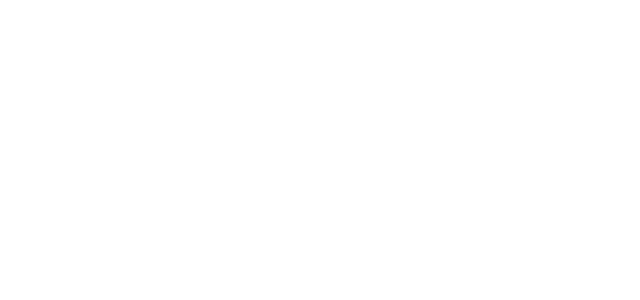
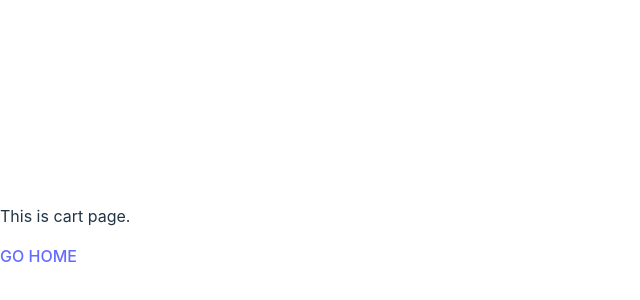
Before and after one commit to Lazaro995/project-film, a React (Vite) app: page /profile in a window 1280 px wide. Before the commit this address had no page. Shown: the part 172-472 px from the top of the page, without its empty margins (0-640 px from the left). Built offline with nearby package versions, Linux system fonts and the light colour scheme; what @nextui-org/react would draw is missing.

Commit message:
Homework

```diff
--- a/src/components/counter/ImgGrill/index.tsx
+++ b/src/components/counter/ImgGrill/index.tsx
@@ -1,7 +1,7 @@
 import { Grid, Image } from "@nextui-org/react"
 import { CAROUSEL_CONTENT } from "./constant"
 import { FC } from "react"
-import { IContent } from "../../CarouselHome/interfaces"
+import { IContent } from "../../carouselHome/interfaces"
 import { ContentProps } from "./interfaces"
 export const ImgGrill:FC<ContentProps> = ({content}) => {
     return (
--- a/src/components/counter/ImgGrill/interfaces.ts
+++ b/src/components/counter/ImgGrill/interfaces.ts
@@ -1,4 +1,4 @@
-import { IContent } from "../../CarouselHome/interfaces";
+import { IContent } from "../../carouselHome/interfaces";
 export interface ContentProps{
     content: IContent[]
 }
--- /dev/null
+++ b/src/components/profile/profile.tsx
@@ -0,0 +1,8 @@
+import React, { useState } from "react";
+import { ProfileProps } from "./profileInterface";
+const Profile: React.FC<ProfileProps> = ({avatarImage}) => {
+    const [menuOpen, setMenuOpen] = useState(false)
+    const options = [
+        {label: "Ver Perfil", href: "/profile"}
+    ]
+}
--- /dev/null
+++ b/src/components/profile/profileInterface.ts
@@ -0,0 +1,3 @@
+export interface ProfileProps {
+    avatarImage: string;
+    }
--- a/src/main.tsx
+++ b/src/main.tsx
@@ -6,14 +6,21 @@ import { NextUIProvider } from '@nextui-org/react';
 import { BrowserRouter, Route, Routes } from 'react-router-dom'
 import Cart from './pages/cart/cart.tsx';
 import Home from './pages/cart/home.tsx';
+import User from './pages/cart/user.tsx';
+import Friends from './pages/cart/friends.tsx';
+import Settings from './pages/cart/settings.tsx';
+import Profile from './pages/cart/profile.tsx';
 ReactDOM.createRoot(document.getElementById('root')!).render(
 
   <NextUIProvider>
     <BrowserRouter>
       <Routes>
-
         <Route path='/' element={<Home />} />
         <Route path='/cart' element={<Cart />} />
+        <Route path='/user' element={<User />} />
+        <Route path='/friends' element={<Friends />} />
+        <Route path='/settings' element={<Settings />} />
+        <Route path='/profile' element={<Profile />} />
       </Routes>
     </BrowserRouter>
   </NextUIProvider>
--- /dev/null
+++ b/src/pages/cart/friends.tsx
@@ -0,0 +1,12 @@
+import React from 'react'
+import { Link } from 'react-router-dom'
+
+function Friends() {
+    return (
+        <div><p>This is cart page.</p>
+            <Link to='/friends'>GO HOME</Link>
+        </div>
+    )
+}
+
+export default Friends
--- a/src/pages/cart/home.tsx
+++ b/src/pages/cart/home.tsx
@@ -1,7 +1,7 @@
 import { Grid, Text, Card } from '@nextui-org/react';
 import React from 'react'
 import { Link } from 'react-router-dom'
-import { CarouselHome } from '../../components/CarouselHome';
+import { CarouselHome } from '../../components/carouselHome';
 
 function Home() {
   return (
--- /dev/null
+++ b/src/pages/cart/profile.tsx
@@ -0,0 +1,12 @@
+import React from 'react'
+import { Link } from 'react-router-dom'
+
+function Profile() {
+  return (
+    <div><p>This is cart page.</p>
+    <Link to='/profile'>GO HOME</Link>
+    </div>
+  )
+}
+
+export default Profile
--- /dev/null
+++ b/src/pages/cart/settings.tsx
@@ -0,0 +1,12 @@
+import React from 'react'
+import { Link } from 'react-router-dom'
+
+function Settings() {
+    return (
+        <div><p>This is cart page.</p>
+            <Link to='/settings'>GO HOME</Link>
+        </div>
+    )
+}
+
+export default Settings
--- /dev/null
+++ b/src/pages/cart/user.tsx
@@ -0,0 +1,12 @@
+import React from 'react'
+import { Link } from 'react-router-dom'
+
+function User() {
+    return (
+        <div><p>This is cart page.</p>
+            <Link to='/user'>GO HOME</Link>
+        </div>
+    )
+}
+
+export default User
```
